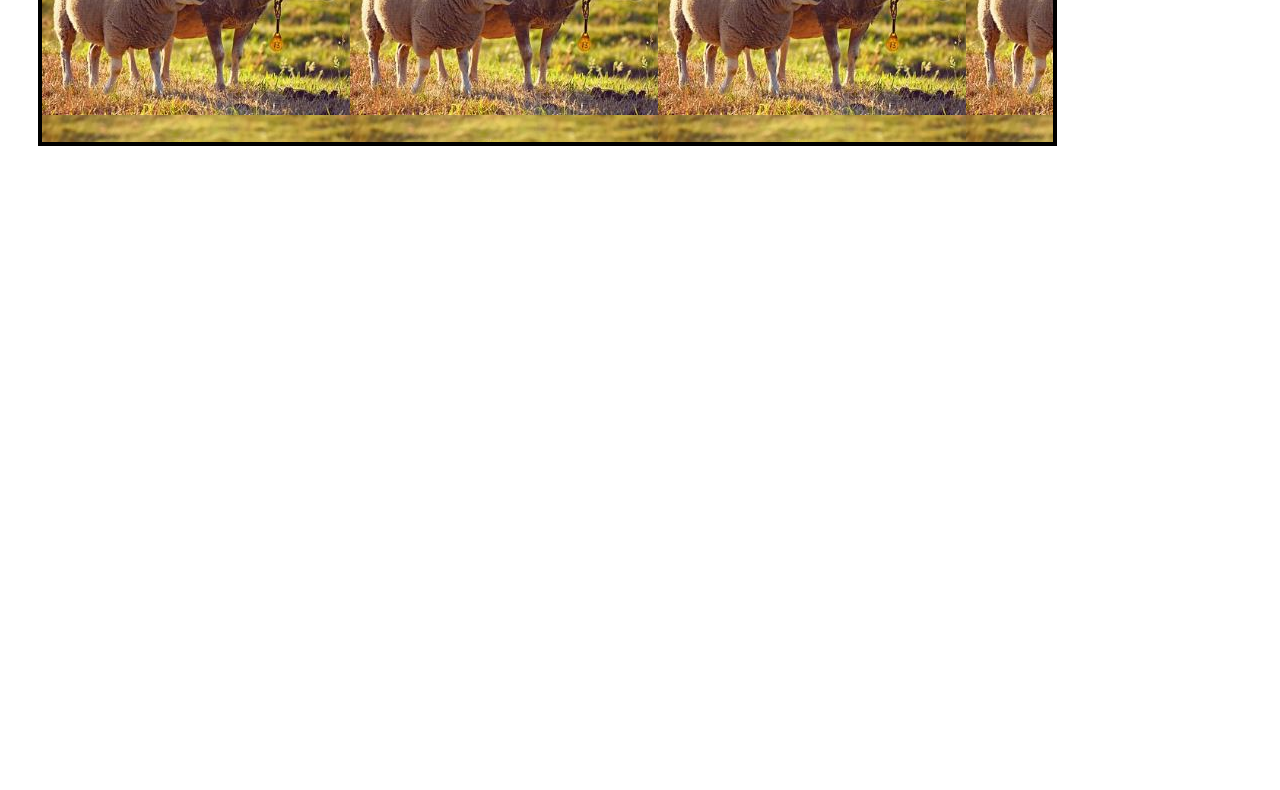
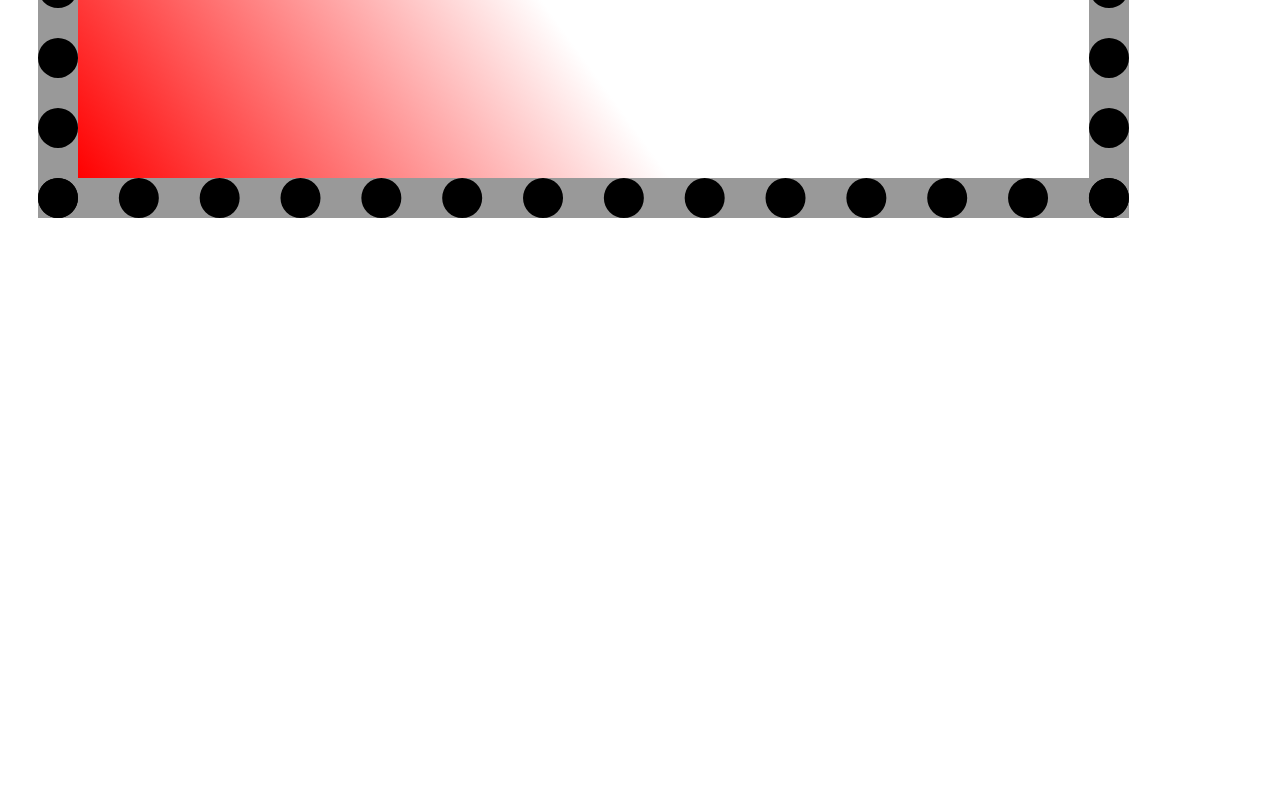
Before and after one commit to slych87/Html-Advanced.-background, a plain HTML site: page indexExerciseBackground..html in a window 1280 px wide. Shown: the part 152-942 px from the top of the page. Before the commit the page ends 800 px from the top, so only its background shows below. Drawn offline with Linux system fonts and the light colour scheme.

Commit message:
Html Advanced. Exercise background done

```diff
--- a/indexExerciseBackground..html
+++ b/indexExerciseBackground..html
@@ -7,15 +7,28 @@
     <meta http-equiv="X-UA-Compatible" content="ie=edge">
     <title>Background</title>
     <style>
+        body {
+            height: 200vh;
+        }
+
         div {
             margin: 50px 30px;
             width: 80%;
             height: 30vh;
-            border: 4px solid black;
+            border: 40px dotted black;
             font-size: 40px;
             color: red;
-            background-color: rgba(0, 0, 0, 0.4);
-            background-image: url(bg1.jpg);
+            /* padding: 30px; */
+            background-color: rgba(0, 0, 0, .4);
+            /* background-image: url(bg2.jpg), url(bg1.jpg), url(bg_big.jpg); */
+            /* background-repeat: no-repeat, repeat-x; */
+            background-image: url(bg2.jpg);
+            background-repeat: no-repeat;
+            /* background-position: center; */
+            /* background-size: 100% auto; */
+            /* background-attachment: fixed; */
+            background-clip: border-box;
+            background-image: linear-gradient(954deg, white 50%, red 100%);
         }
     </style>
 </head>
```
